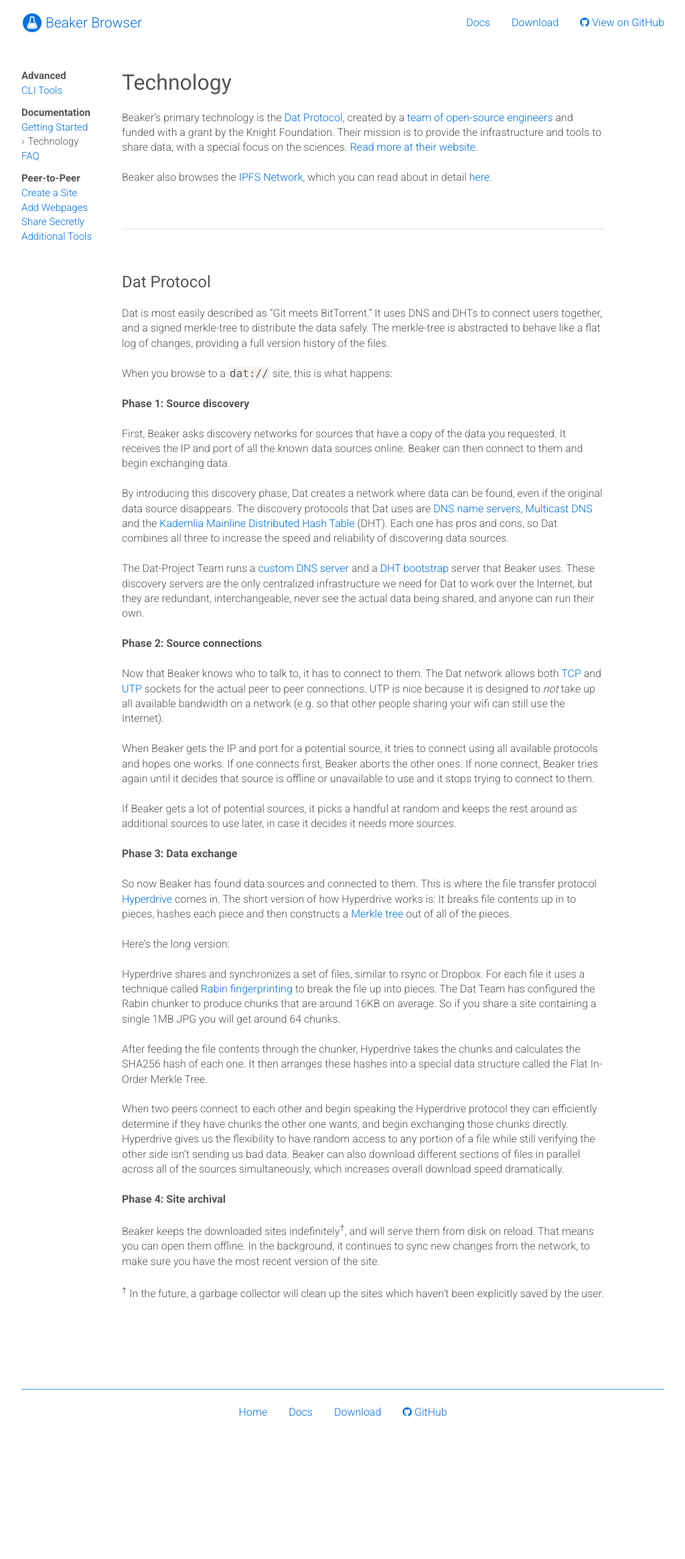
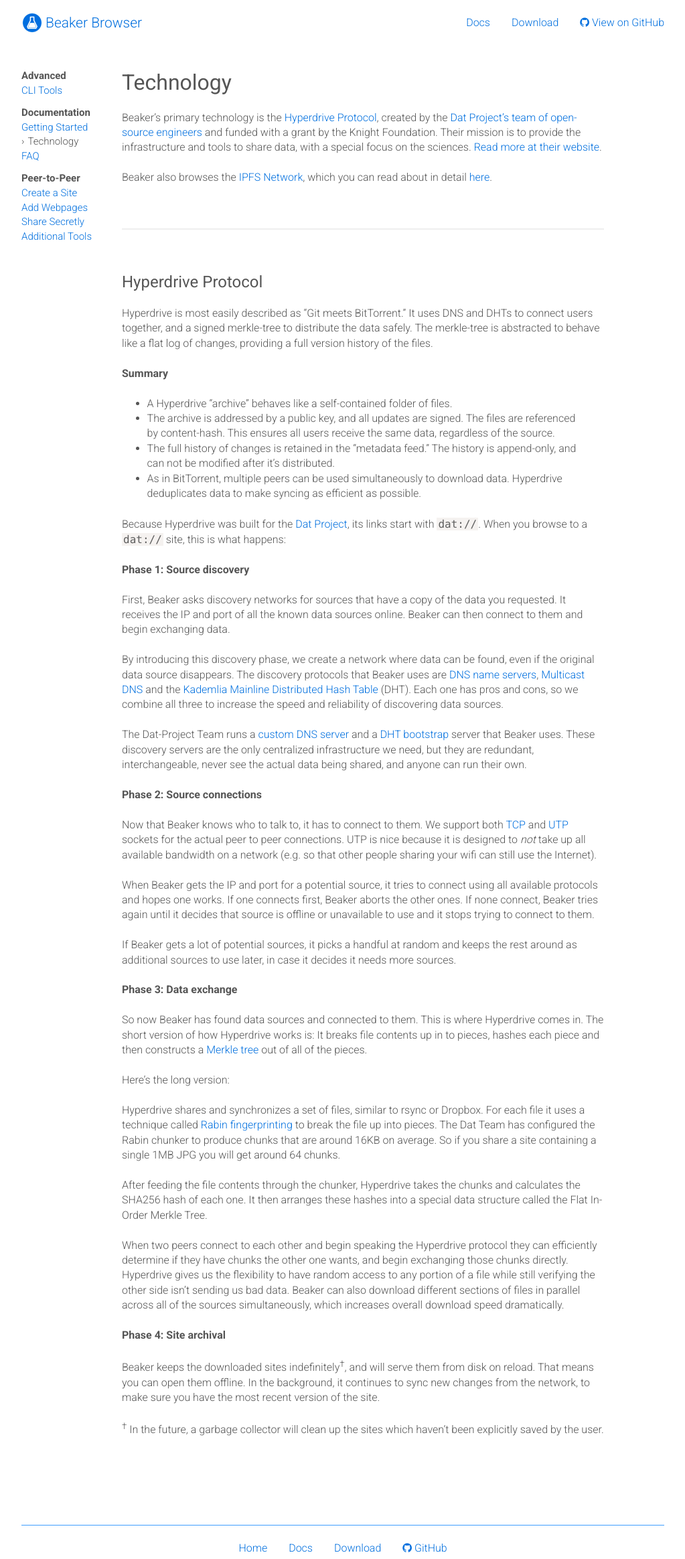
Before and after one commit to beakerbrowser/beakerbrowser.com, a Jekyll site: the page built from _docs/technology.md, in a window 1280 px wide. Shown: the whole page at 67% size, without its empty margins (128-1151 px from the left). Built offline with Jekyll 4.4.1, drawn with Linux system fonts in a browser that asks for light colours; before the commit the page ends 2125 px from its top, so only the background shows below that.

Commit message:
rename the Dat protocol to Hyperdrive protocol

```diff
--- a/_docs/technology.md
+++ b/_docs/technology.md
@@ -4,7 +4,7 @@
 category: Documentation
 ---
 
-Beaker's primary technology is the [Dat Protocol](http://dat-data.com), created by a [team of open-source engineers](http://dat-data.com/team) and funded with a grant by the Knight Foundation.
+Beaker's primary technology is the [Hyperdrive Protocol](https://github.com/datproject/docs/blob/master/docs/hyperdrive_spec.md), created by the [Dat Project's team of open-source engineers](http://dat-data.com/team) and funded with a grant by the Knight Foundation.
 Their mission is to provide the infrastructure and tools to share data, with a special focus on the sciences.
 [Read more at their website](http://dat-data.com).
 
@@ -12,12 +12,20 @@
 
 <hr>
 
-<h3>Dat Protocol</h3>
+<h3>Hyperdrive Protocol</h3>
 
-Dat is most easily described as "Git meets BitTorrent."
+Hyperdrive is most easily described as "Git meets BitTorrent."
 It uses DNS and DHTs to connect users together, and a signed merkle-tree to distribute the data safely.
 The merkle-tree is abstracted to behave like a flat log of changes, providing a full version history of the files.
 
+**Summary**
+
+ - A Hyperdrive "archive" behaves like a self-contained folder of files.
+ - The archive is addressed by a public key, and all updates are signed. The files are referenced by content-hash. This ensures all users receive the same data, regardless of the source.
+ - The full history of changes is retained in the "metadata feed." The history is append-only, and can not be modified after it's distributed.
+ - As in BitTorrent, multiple peers can be used simultaneously to download data. Hyperdrive deduplicates data to make syncing as efficient as possible.
+
+Because Hyperdrive was built for the [Dat Project](http://dat-data.com), its links start with `dat://`.
 When you browse to a `dat://` site, this is what happens:
 
 **Phase 1: Source discovery**
@@ -26,17 +34,17 @@
 It receives the IP and port of all the known data sources online.
 Beaker can then connect to them and begin exchanging data.
 
-By introducing this discovery phase, Dat creates a network where data can be found, even if the original data source disappears.
-The discovery protocols that Dat uses are <a href="https://en.wikipedia.org/wiki/Name_server">DNS name servers</a>, <a href="https://en.wikipedia.org/wiki/Multicast_DNS">Multicast DNS</a> and the <a href="https://en.wikipedia.org/wiki/Mainline_DHT">Kademlia Mainline Distributed Hash Table</a> (DHT).
-Each one has pros and cons, so Dat combines all three to increase the speed and reliability of discovering data sources.
+By introducing this discovery phase, we create a network where data can be found, even if the original data source disappears.
+The discovery protocols that Beaker uses are <a href="https://en.wikipedia.org/wiki/Name_server">DNS name servers</a>, <a href="https://en.wikipedia.org/wiki/Multicast_DNS">Multicast DNS</a> and the <a href="https://en.wikipedia.org/wiki/Mainline_DHT">Kademlia Mainline Distributed Hash Table</a> (DHT).
+Each one has pros and cons, so we combine all three to increase the speed and reliability of discovering data sources.
 
 The Dat-Project Team runs a <a href="https://www.npmjs.com/package/dns-discovery">custom DNS server</a> and a <a href="https://github.com/bittorrent/bootstrap-dht">DHT bootstrap</a> server that Beaker uses.
-These discovery servers are the only centralized infrastructure we need for Dat to work over the Internet, but they are redundant, interchangeable, never see the actual data being shared, and anyone can run their own.
+These discovery servers are the only centralized infrastructure we need, but they are redundant, interchangeable, never see the actual data being shared, and anyone can run their own.
 
 **Phase 2: Source connections**
 
 Now that Beaker knows who to talk to, it has to connect to them.
-The Dat network allows both <a href="https://en.wikipedia.org/wiki/Transmission_Control_Protocol">TCP</a> and <a href="https://en.wikipedia.org/wiki/Micro_Transport_Protocol">UTP</a> sockets for the actual peer to peer connections.
+We support both <a href="https://en.wikipedia.org/wiki/Transmission_Control_Protocol">TCP</a> and <a href="https://en.wikipedia.org/wiki/Micro_Transport_Protocol">UTP</a> sockets for the actual peer to peer connections.
 UTP is nice because it is designed to <em>not</em> take up all available bandwidth on a network (e.g. so that other people sharing your wifi can still use the Internet).
 
 When Beaker gets the IP and port for a potential source, it tries to connect using all available protocols and hopes one works.
@@ -48,7 +56,7 @@
 **Phase 3: Data exchange**
 
 So now Beaker has found data sources and connected to them.
-This is where the file transfer protocol <a href="https://www.npmjs.com/package/hyperdrive">Hyperdrive</a> comes in.
+This is where Hyperdrive comes in.
 The short version of how Hyperdrive works is: It breaks file contents up in to pieces, hashes each piece and then constructs a <a href="https://en.wikipedia.org/wiki/Merkle_tree">Merkle tree</a> out of all of the pieces.
 
 Here's the long version:
--- a/css/main.scss
+++ b/css/main.scss
@@ -146,13 +146,8 @@
     h2, h3, h4, p {
       margin: 22.5px 0;
     }
-    p {
+    p, li {
       line-height: 1.4;
-    }
-    li {
-      margin: 0 0 1em;
-    }
-    ol, ul {
     }
     h2 { font-size: 2em; font-weight: normal; }
     h3 { font-size: 1.5em; font-weight: normal; }
--- a/index.html
+++ b/index.html
@@ -48,7 +48,7 @@
     <h3>Browse P2P</h3>
     <img class="bordered" src="/img/screenshot2.png">
     <div class="desc">
-      <p><strong>"Git meets BitTorrent."</strong> <a href="/docs/technology.html">The Dat Protocol</a> shares signed, versioned files on a peer-to-peer network. Host from home, or push to a public peer. It browses just like HTTP, and you only seed the sites you choose to seed.</p>
+      <p><strong>"Git meets BitTorrent."</strong> <a href="/docs/technology.html">The Hyperdrive Protocol</a> shares signed, versioned files on a peer-to-peer network. Host from home, or push to a public peer. It browses just like HTTP, and you only seed the sites you choose.</p>
 
       <p><strong>See: <a href="TODO">How to share a site</a>.</strong></p>
     </div>
```
Also changed, not shown: _docs/faq.md (+1 -1 lines), _docs/index.md (+4 -4 lines).
